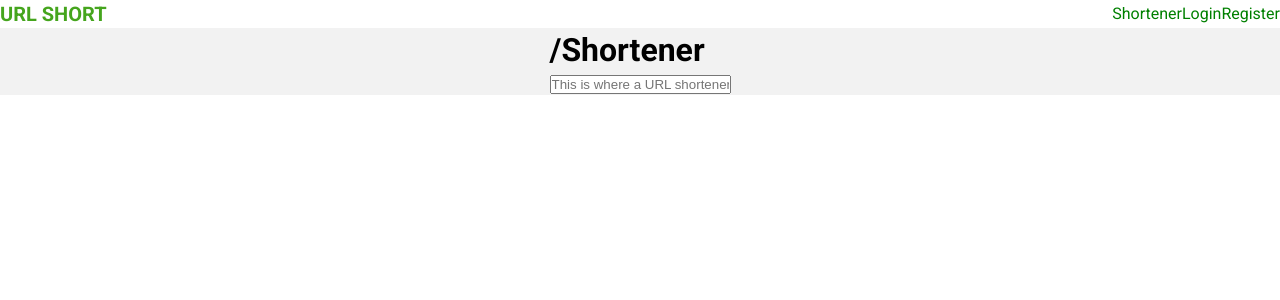
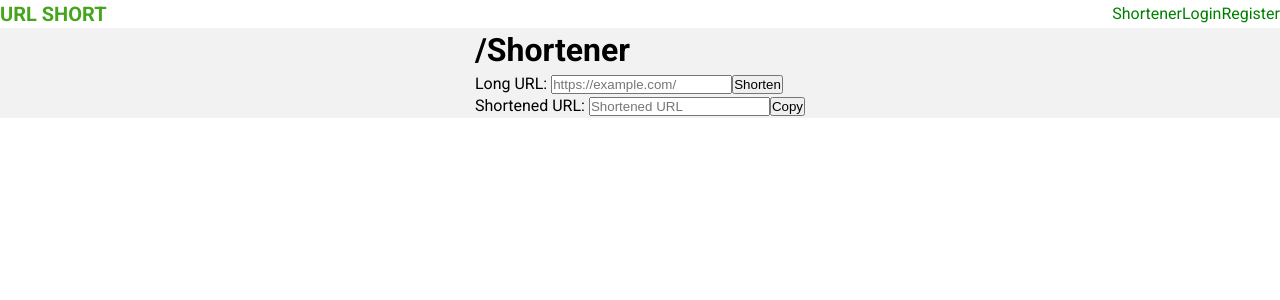
Before and after one commit to AerialWombat/url-shortener, a React (Create React App) app: page / in a window 1280 px wide. Shown: the top 300 px of the page. Built offline with nearby package versions, Linux system fonts and the light colour scheme.

Commit message:
Implemented shortener view and functionality

```diff
--- a/src/App.js
+++ b/src/App.js
@@ -46,6 +46,7 @@ class App extends Component {
         />
         <Main
           signedIn={this.state.signedIn}
+          username={this.state.user.username}
           loadUser={this.loadUser}
           unloadUser={this.unloadUser}
         />
--- a/src/components/Main/Main.js
+++ b/src/components/Main/Main.js
@@ -6,14 +6,19 @@ import Register from "../Register/Register";
 
 import styles from "./main.module.scss";
 
-const Main = ({ signedIn, loadUser, unloadUser }) => (
+const Main = ({ signedIn, username, loadUser }) => (
   <main className={styles.container}>
     <Switch>
       <Route exact path="/" component={Shortener} />
       <Route
         path="/login"
         render={props => (
-          <Login {...props} signedIn={signedIn} loadUser={loadUser} />
+          <Login
+            {...props}
+            signedIn={signedIn}
+            username={username}
+            loadUser={loadUser}
+          />
         )}
       />
       <Route path="/register" component={Register} />
--- a/src/components/Shortener/Shortener.js
+++ b/src/components/Shortener/Shortener.js
@@ -1,13 +1,91 @@
-import React from "react";
+import React, { Component } from "react";
 
-const Shortener = () => (
+class Shortener extends Component {
+  constructor(props) {
+    super(props);
+    this.state = {
+      // signedIn: null
+      username: props.username,
+      longUrl: null,
+      shortUrl: "",
+      responseMessage: null
+    };
+  }
+
+  onLongUrlChange = event => {
+    this.setState({ longUrl: event.target.value });
+  };
+
+  onShortUrlChange = event => {
+    this.setState({ shortUrl: event.target.value });
+  };
+
+  onShortnerSubmit = event => {
+    fetch("http://localhost:5000/api/shorten", {
+      method: "POST",
+      headers: { "Content-Type": "application/json" },
+      body: JSON.stringify({
+        longUrl: this.state.longUrl,
+        username: this.state.username
+      })
+    })
+      .then(response => response.json())
+      .then(data => {
+        console.log(data);
+        this.setState({
+          shortUrl: data.slug,
+          responseMessage: data.msg
+        });
+      });
+    event.preventDefault();
+  };
+
+  render() {
+    return (
       <div>
         <h1>/Shortener</h1>
+        <form onSubmit={this.onShortnerSubmit}>
+          <p>{this.state.responseMessage}</p>
+          <div>
+            <label htmlFor="longUrl">Long URL: </label>
             <input
-      type="text"
-      placeholder="This is where a URL shortener would be. IF I HAD ONE"
+              type="url"
+              name="longUrl"
+              id="longUrl"
+              placeholder="https://example.com/"
+              required
+              onChange={this.onLongUrlChange}
             />
+            <input type="submit" value="Shorten" />
+          </div>
+        </form>
+
+        <div>
+          <label htmlFor="shortUrl">Shortened URL: </label>
+          <input
+            type="url"
+            name="shortUrl"
+            placeholder="Shortened URL"
+            value={this.state.shortUrl}
+            readOnly
+            onChange={this.onShortUrlChange}
+          />
+          <button>Copy</button>
+        </div>
       </div>
     );
+  }
+}
 
 export default Shortener;
+
+// <div className={styles.input_wrapper}>
+// <label htmlFor="email">Email:</label>
+// <input
+//   type="email"
+//   name="email"
+//   id="email"
+//   onChange={this.onEmailChange}
+//   required
+// />
+// </div>
```
Also changed, not shown: src/components/Shortener/shortener.module.js (deleted), src/components/Shortener/shortener.module.scss (added). Lines whose indentation alone changed are shown as unchanged.
